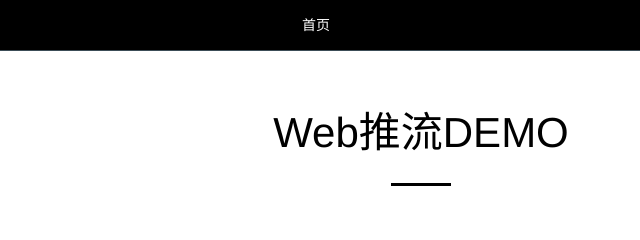
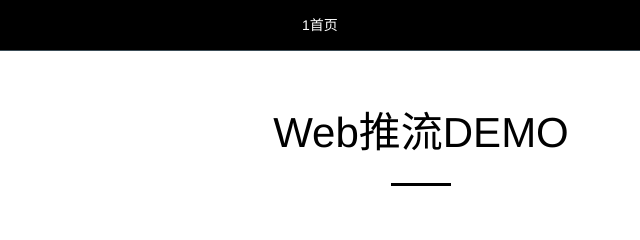
Before and after one commit to xuqinggang/web_publisher_play, a plain HTML site: page index.html in a window 1280 px wide. Shown: the top 240 px of the page, 219-859 px from the left. Drawn offline with Linux system fonts and the light colour scheme.

Commit message:
Update index.html

```diff
--- a/index.html
+++ b/index.html
@@ -29,7 +29,7 @@
         <div class="g-container">
             <a class="m-nav-logo f-float-left" href="/">&nbsp;</a>
             <ul class="m-nav-list m-nav-main f-float-left">
-                <li><a href="/">首页</a></li>
+                <li><a href="/">1首页</a></li>
             </ul>
             <ul class="m-nav-list f-float-right">
                 <li><a href="/usr/login.html">登录</a></li>
```
